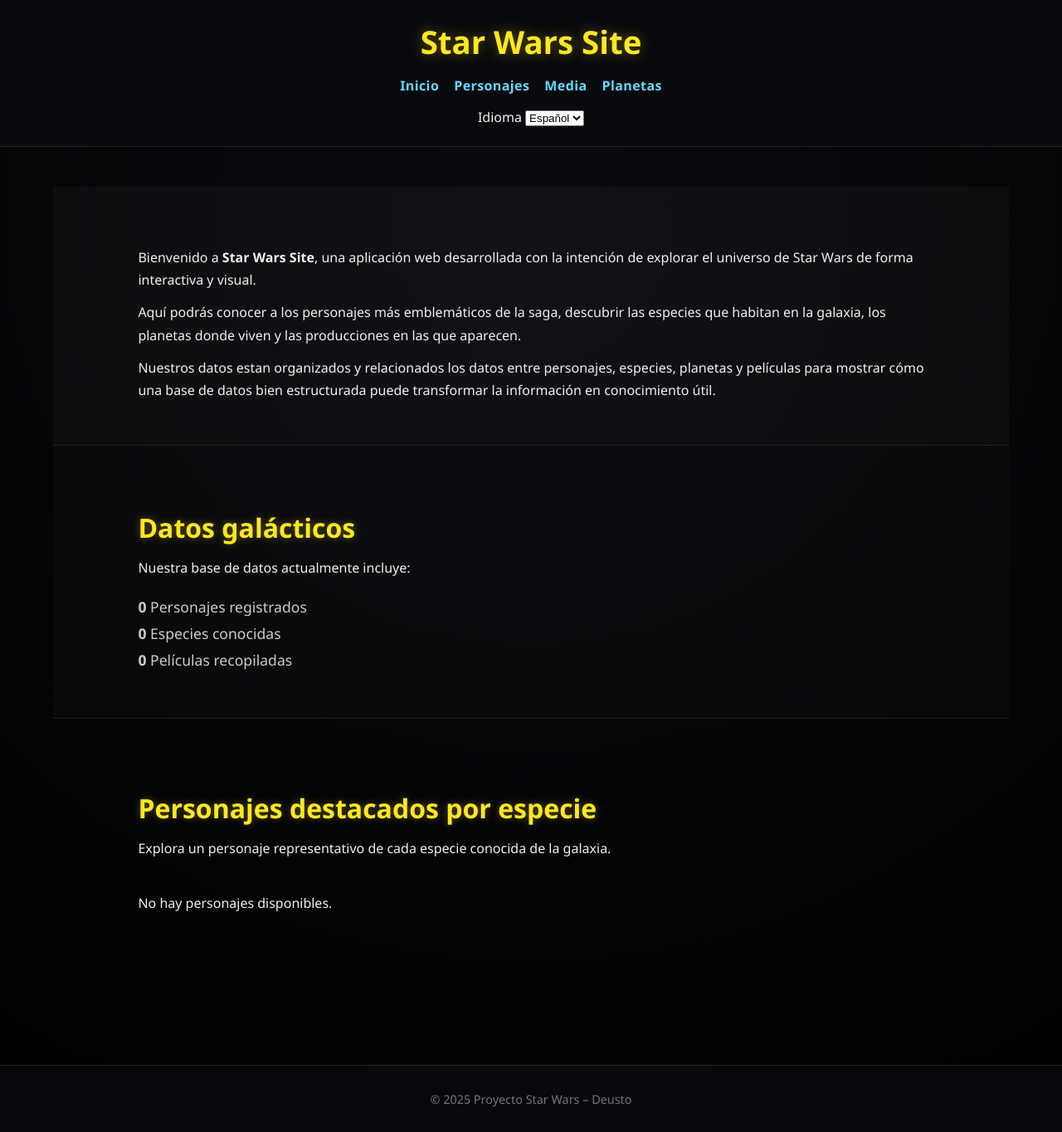
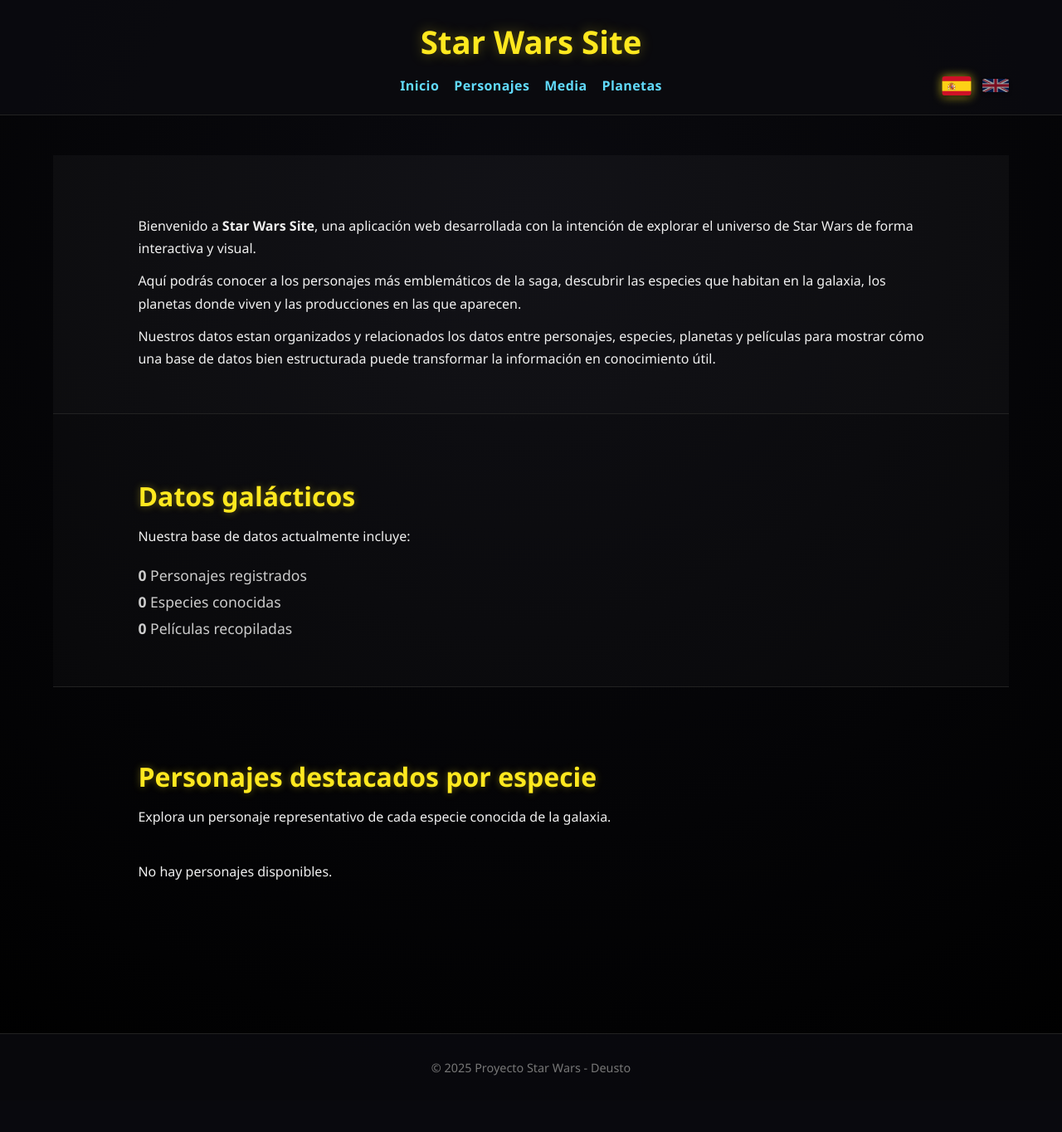
Before and after one commit to eeguskiza/proyecto_web, a Django app: page /es/ in a window 1280 px wide. Shown: the whole page at 83% size. After the commit the page ends 1296 px from the top, so only its background shows below. Run offline with Django 5.2, Linux system fonts and the light colour scheme; data that the repository does not hold is empty.

Commit message:
modificacion estetica del idioma

```diff
--- a/static/css/base.css
+++ b/static/css/base.css
@@ -8,13 +8,16 @@ body {
 }
 
 header {
+    /* IMPORTANTE: Crea el marco de referencia para las banderas */
+    position: relative;
     background: rgba(10, 10, 15, 0.9);
-    padding: 24px 0;
+    padding: 24px 0; /* Fíjate en este 24px */
     border-bottom: 1px solid #222;
     display: flex;
     flex-direction: column;
     align-items: center;
     gap: 16px;
+    z-index: 1000;
 }
 
 header h1 {
@@ -49,6 +52,8 @@ header nav a:focus {
 
 main {
     padding: 48px 5vw;
+    position: relative;
+    z-index: 1;
 }
 
 footer {
@@ -81,3 +86,72 @@ a:focus {
     clip: rect(0, 0, 0, 0);
     border: 0;
 }
+
+/* ====== SELECTOR DE IDIOMA (BANDERAS) ====== */
+.language-switcher {
+    position: absolute;
+
+    /* ALINEACIÓN VERTICAL:
+       bottom: 24px coincide con el padding-bottom del header.
+       Esto asegura que las banderas estén en la misma línea base que el menú. */
+    bottom: 24px;
+
+    /* ALINEACIÓN HORIZONTAL:
+       Pegado a la derecha, respetando el mismo margen que tiene el contenido principal (5vw) */
+    right: 5vw;
+
+    display: flex;
+    gap: 15px;
+    z-index: 2000;
+}
+
+/* Botón transparente */
+.lang-btn {
+    background: transparent !important;
+    border: none !important;
+    padding: 0;
+    margin: 0;
+    cursor: pointer;
+    opacity: 0.6;
+    transition: transform 0.2s ease, opacity 0.2s ease;
+    display: flex;
+    align-items: center;
+    justify-content: center;
+}
+
+/* Estilo de las imágenes (usando las de flagcdn) */
+.lang-img {
+    width: 32px;  /* Tamaño de la bandera */
+    height: auto;
+    display: block;
+    border-radius: 3px;
+    /* Sombra suave para que resalte sobre el negro */
+    box-shadow: 0 2px 4px rgba(0,0,0,0.6);
+}
+
+/* Interacción Hover */
+.lang-btn:hover {
+    transform: scale(1.15);
+    opacity: 1;
+}
+
+/* Estado Activo (Idioma seleccionado) */
+.lang-btn.active {
+    opacity: 1;
+    transform: scale(1.1);
+    /* Brillo amarillo alrededor de la bandera activa */
+    filter: drop-shadow(0 0 5px rgba(255, 232, 31, 0.7));
+}
+
+/* RESPONSIVE: En móviles bajamos las banderas */
+@media (max-width: 768px) {
+    .language-switcher {
+        position: static; /* Ya no flota */
+        margin-top: 15px;
+        justify-content: center;
+    }
+
+    header {
+        padding-bottom: 20px;
+    }
+}
--- a/templates/index.html
+++ b/templates/index.html
@@ -1,42 +1,61 @@
-<!DOCTYPE html>
 {% load static %}
 {% load i18n %}
 {% get_current_language as LANGUAGE_CODE %}
+
+<!DOCTYPE html>
 <html lang="{{ LANGUAGE_CODE }}">
 <head>
     <meta charset="UTF-8">
-    <title>{% block title %}{% trans "Base de datos Star Wars" %}{% endblock %}</title>
-    <link rel="stylesheet" href="{% static 'css/base.css' %}">
-    {% block extra_meta %}{% endblock %}
+    <meta name="viewport" content="width=device-width, initial-scale=1.0">
+    <title>{% block title %}Star Wars Site{% endblock %}</title>
+    <link rel="stylesheet" href="{% static 'css/base.css' %}?v=rutas">
     {% block extra_css %}{% endblock %}
 </head>
+
 <body>
+
 <header>
     <h1>{% trans "Star Wars Site" %}</h1>
+
     <nav>
         <a href="{% url 'home' %}">{% trans "Inicio" %}</a>
         <a href="{% url 'characters' %}">{% trans "Personajes" %}</a>
         <a href="{% url 'media' %}">{% trans "Media" %}</a>
         <a href="{% url 'planets' %}">{% trans "Planetas" %}</a>
     </nav>
+
     <form action="{% url 'set_language' %}" method="post" class="language-switcher">
         {% csrf_token %}
-        <label for="language-selector">{% trans "Idioma" %}</label>
-        <select name="language" id="language-selector" onchange="this.form.submit()">
-            {% get_current_language as LANGUAGE_CODE %}
-            {% get_available_languages as LANGUAGES %}
-            {% for lang_code, lang_name in LANGUAGES %}
-                <option value="{{ lang_code }}" {% if lang_code == LANGUAGE_CODE %}selected{% endif %}>{{ lang_name }}</option>
-            {% endfor %}
-        </select>
+        <input name="next" type="hidden" value="{{ request.path }}">
+        {% get_available_languages as LANGUAGES %}
+
+        {% for lang_code, lang_name in LANGUAGES %}
+            <button type="submit" name="language" value="{{ lang_code }}"
+                    class="lang-btn {% if lang_code == LANGUAGE_CODE %}active{% endif %}"
+                    title="{{ lang_name }}">
+
+                {% if 'es' in lang_code %}
+                    <img src="{% static 'img/banderaesp.ico' %}" alt="ES" class="lang-img">
+                {% elif 'en' in lang_code %}
+                    <img src="{% static 'img/banderaru.ico' %}" alt="EN" class="lang-img">
+                {% else %}
+                    <span class="lang-text">{{ lang_code|upper }}</span>
+                {% endif %}
+
+            </button>
+        {% endfor %}
     </form>
 </header>
+
 <main>
     {% block content %}{% endblock %}
 </main>
+
 <footer>
-    <p>{% trans "© 2025 Proyecto Star Wars – Deusto" %}</p>
+    <p>{% trans "© 2025 Proyecto Star Wars - Deusto" %}</p>
 </footer>
+
 {% block extra_js %}{% endblock %}
+
 </body>
 </html>
```
Also changed, not shown: static/img/banderaesp.ico (added), static/img/banderaru.ico (added).
